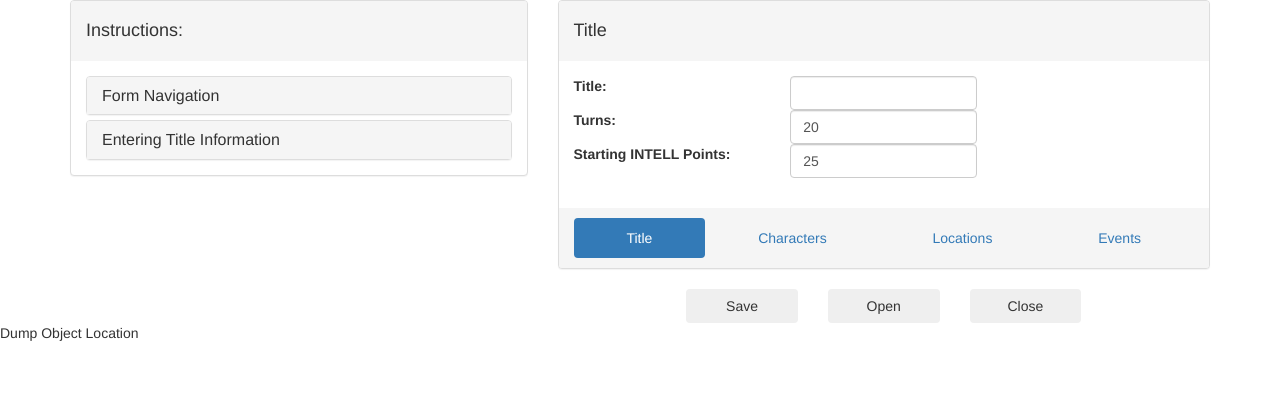
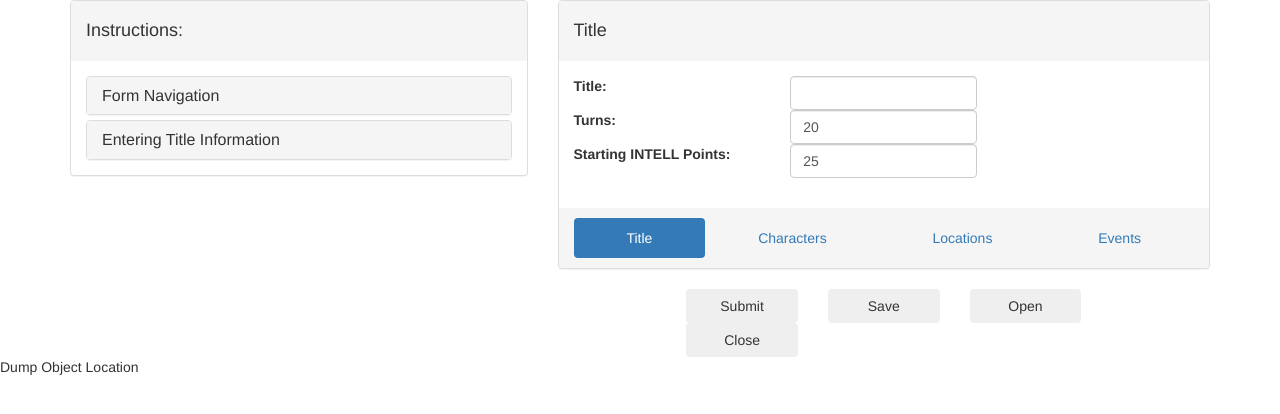
Before and after one commit to raglnd/intell_game, a Django app: page /editor/edit/ in a window 1280 px wide. Shown: the top 414 px of the page. Run offline with Django 3.2, Linux system fonts and the light colour scheme; the visitor is signed in with stand-in values (Sample User, id 1); parts of the project's set-up code (start-up, migrations or seed data) failed here and were passed over; some libraries are stand-ins or nearby versions.

Commit message:
Add submit button.

```diff
--- a/editor/templates/editor/edit/edit.html
+++ b/editor/templates/editor/edit/edit.html
@@ -693,7 +693,10 @@
         <div class="col-sm-2"></div>
         <div class="col-sm-8">
           <div class="col-sm-4">
-            <button id="saveBtn" type="button" class="btn btn-block" onclick="currEdit.submitJSON()">Save</button>
+            <button id="submitBtn" type="button" class="btn btn-block" onclick="currEdit.submitJSON()">Submit</button>
+          </div>
+		  <div class="col-sm-4">
+            <button id="saveBtn" type="button" class="btn btn-block" onclick="">Save</button>
           </div>
           <div class="col-sm-4">
             <button id="openBtn" type="button" class="btn btn-block">Open</button>
```
